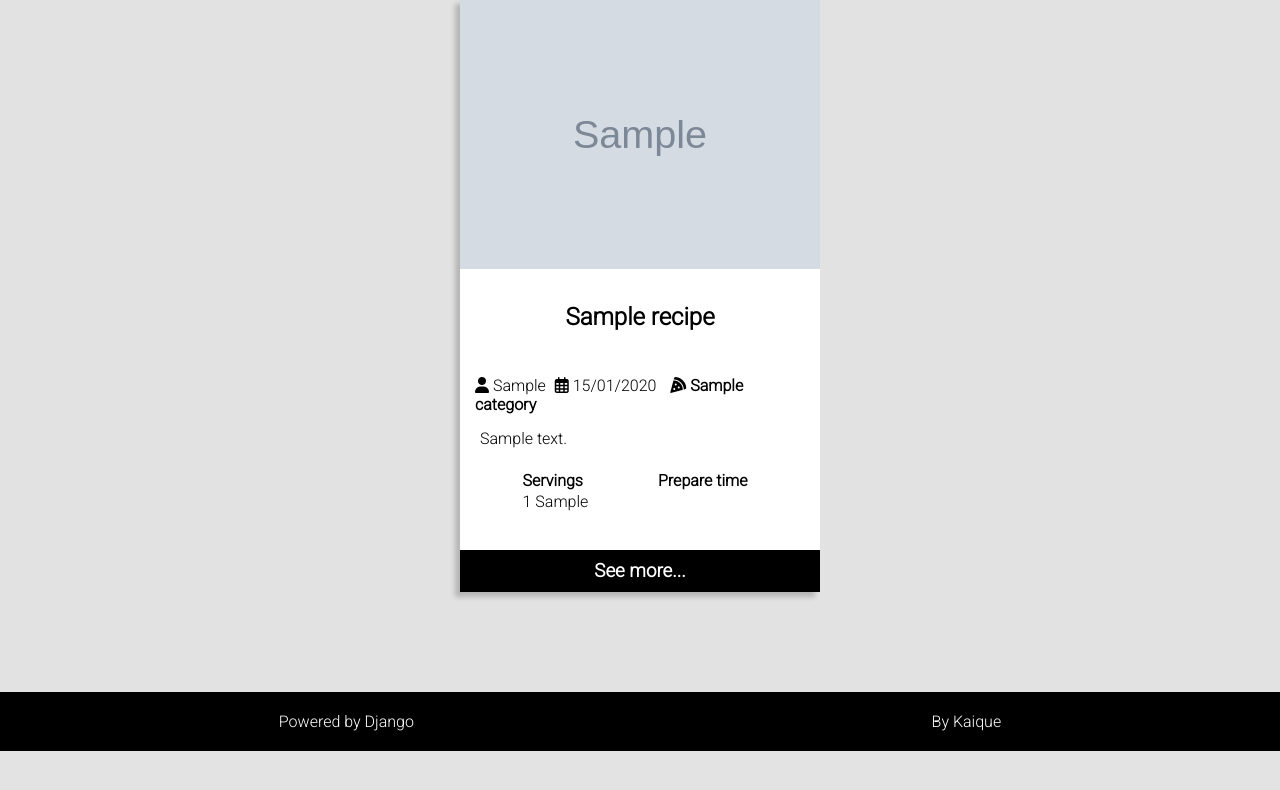
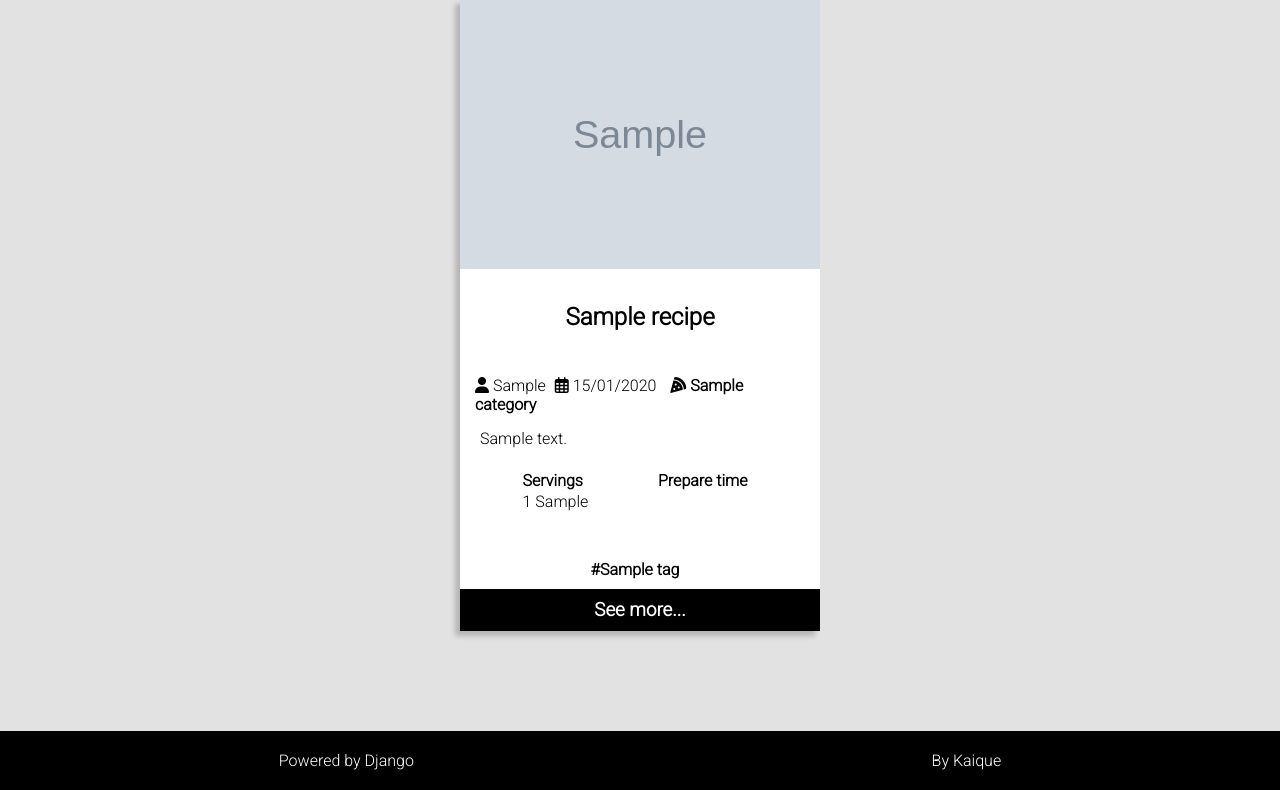
Before and after one commit to Kaique425/recipes, a Django app: page / in a window 1280 px wide. Shown: the part 166-956 px from the top of the page. Before the commit the page ends 917 px from the top, so only its background shows below. Run offline with Django 4.2, Linux system fonts and the light colour scheme; a user stored in the database is signed in; tables that the repository leaves empty hold one stand-in row (values such as "Sample post"); grey boxes marked "Sample" are stand-in pictures; some libraries are stand-ins or nearby versions.

Commit message:
tags added to cards in home page

```diff
--- a/recipes/views.py
+++ b/recipes/views.py
@@ -66,6 +66,8 @@ class RecipeListViewBase(ListView):
         qs = super().get_queryset(*args, **kwargs)
         qs = qs.filter(is_published=True)
         qs = qs.select_related("author", "category")
+        qs = qs.prefetch_related("tags")
+
         return qs
 
     def get_context_data(self, *args, **kwargs):
--- a/static/recipes/css/style.css
+++ b/static/recipes/css/style.css
@@ -47,6 +47,10 @@ footer{
     background-color:black;
     padding:20px;
     color:white;
+}
+.card-div-tags{
+    text-align:center;
+    padding: 10px;
 }
 .div-btn-add-rcp{
     text-align:center;
--- a/templates/recipes/card.html
+++ b/templates/recipes/card.html
@@ -25,6 +25,11 @@
                         <p>{{recipe.preparation_time}} {{recipe.preparation_time_unit}}</p>
                     </div>
                 </div>
+                <div class="card-div-tags" >
+                    {% for tag in recipe.tags.all %}
+                        <a href=""><strong>#{{tag.name}}</strong></a>
+                    {% endfor %}
+                </div>
                 <div class="card-see-more">
                     <a href="{% url 'recipe:recipe' recipe.id %}">
                         <h3>See more...</h3>
--- a/templates/recipes/recipe_detail.html
+++ b/templates/recipes/recipe_detail.html
@@ -47,6 +47,7 @@
                 <div>{{recipe.preparation_steps| linebreaksbr}}</div>
             </div>
         {% endif %}
+
     </div>
 </div>
 
```
